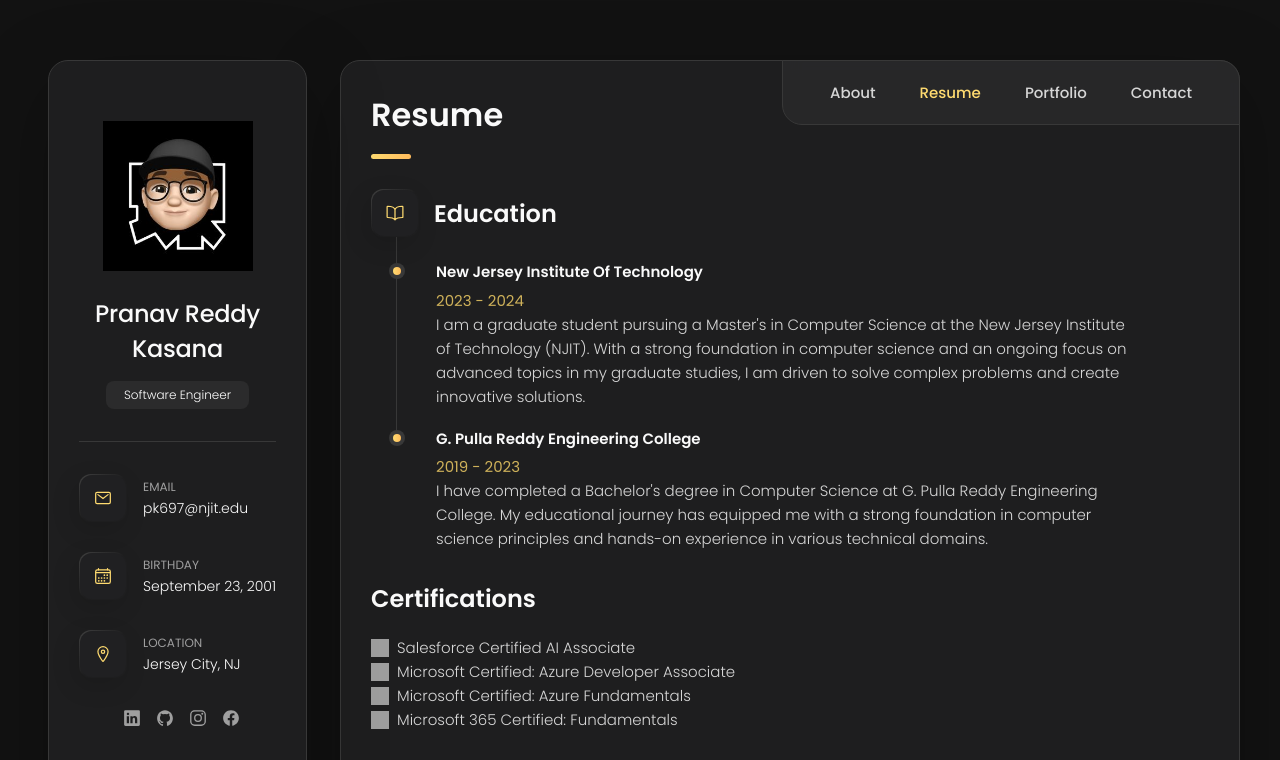
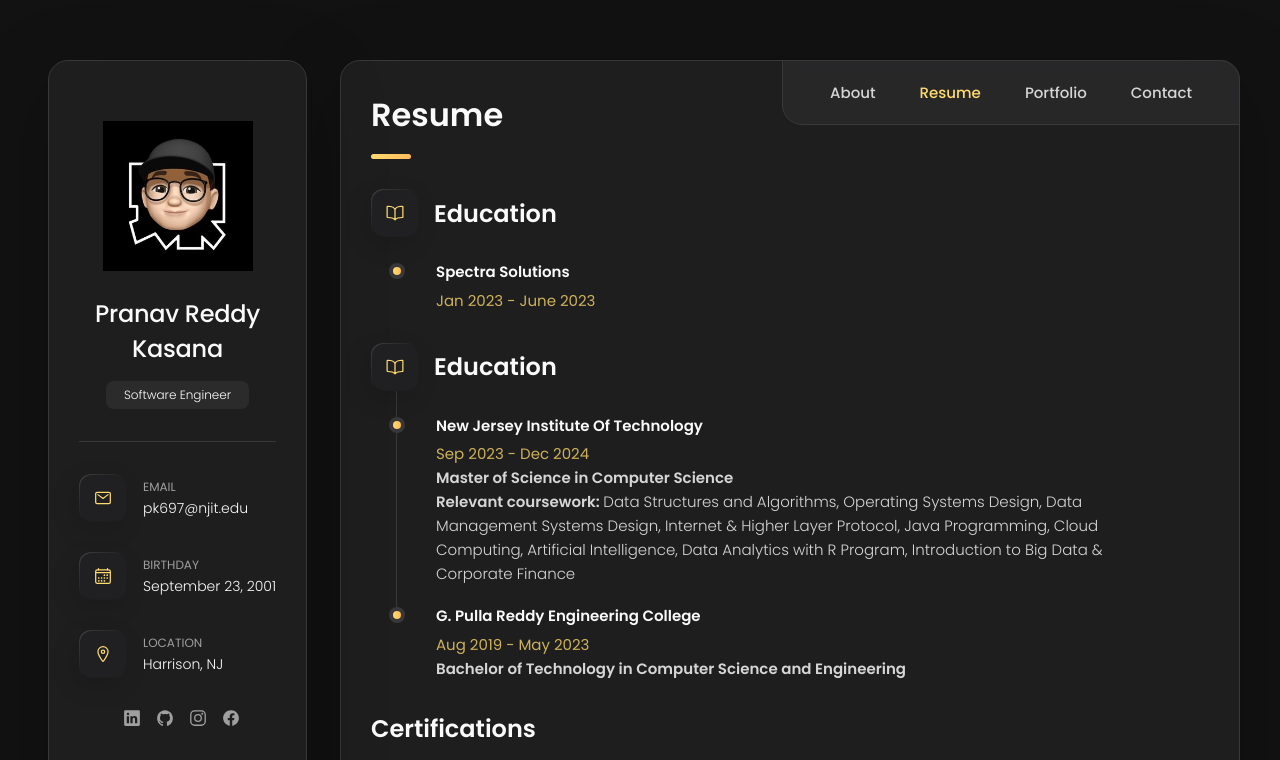
Before and after one commit to pranav-kasana/portfolio, a plain HTML site: page index.html in a window 1280 px wide. Both pictures are taken after a click on the button "Resume". Shown: the top 760 px of the page. Drawn offline with nearby package versions, Linux system fonts and the light colour scheme; grey boxes are pictures that could not be loaded.

Commit message:
`Update index.html with new education timeline and map location`

```diff
--- a/index.html
+++ b/index.html
@@ -81,7 +81,7 @@
 
               <div class="contact-info">
                 <p class="contact-title">Location</p>
-                <address>Jersey City, NJ</address>
+                <address>Harrison, NJ</address>
               </div>
             </li>
           </ul>
@@ -377,18 +377,40 @@
 
             <ol class="timeline-list">
               <li class="timeline-item">
+                <h4 class="h4 timeline-item-title">Spectra Solutions</h4>
+
+                <span>Jan 2023 - June 2023</span>
+
+                <p class="timeline-text"></p>
+              </li>
+            </ol>
+          </section>
+          <section class="timeline">
+            <div class="title-wrapper">
+              <div class="icon-box">
+                <ion-icon name="book-outline"></ion-icon>
+              </div>
+
+              <h3 class="h3">Education</h3>
+            </div>
+
+            <ol class="timeline-list">
+              <li class="timeline-item">
                 <h4 class="h4 timeline-item-title">
                   New Jersey Institute of Technology
                 </h4>
 
-                <span>2023 - 2024</span>
+                <span>Sep 2023 - Dec 2024</span>
 
                 <p class="timeline-text">
-                  I am a graduate student pursuing a Master's in Computer
-                  Science at the New Jersey Institute of Technology (NJIT). With
-                  a strong foundation in computer science and an ongoing focus
-                  on advanced topics in my graduate studies, I am driven to
-                  solve complex problems and create innovative solutions.
+                  <b>Master of Science in Computer Science</b>
+                </p>
+                <p class="timeline-text">
+                  <b>Relevant coursework: </b>Data Structures and Algorithms,
+                  Operating Systems Design, Data Management Systems Design,
+                  Internet & Higher Layer Protocol, Java Programming, Cloud
+                  Computing, Artificial Intelligence, Data Analytics with R
+                  Program, Introduction to Big Data & Corporate Finance
                 </p>
               </li>
 
@@ -396,15 +418,12 @@
                 <h4 class="h4 timeline-item-title">
                   G. Pulla Reddy Engineering College
                 </h4>
-
-                <span>2019 - 2023</span>
-
+                <span>Aug 2019 - May 2023</span>
                 <p class="timeline-text">
-                  I have completed a Bachelor's degree in Computer Science at G.
-                  Pulla Reddy Engineering College. My educational journey has
-                  equipped me with a strong foundation in computer science
-                  principles and hands-on experience in various technical
-                  domains.
+                  <b
+                    >Bachelor of Technology in Computer Science and
+                    Engineering</b
+                  >
                 </p>
               </li>
             </ol>
@@ -660,10 +679,13 @@
           <section class="mapbox" data-mapbox>
             <figure>
               <iframe
-                src="https://www.google.com/maps/embed?pb=!1m18!1m12!1m3!1d24152.709460998416!2d-74.0911194813189!3d40.7155734000506!2m3!1f0!2f0!3f0!3m2!1i1024!2i768!4f13.1!3m3!1m2!1s0x89c250af1dbd4991%3A0xa73d0d78a9adf3a4!2sJersey%20City%2C%20NJ%2C%20USA!5e0!3m2!1sen!2sus!4v1688890080331!5m2!1sen!2sus"
-                width="400"
-                height="300"
+                src="https://www.google.com/maps/embed?pb=!1m18!1m12!1m3!1d24158.899570039653!2d-74.1661580813555!3d40.74582384835726!2m3!1f0!2f0!3f0!3m2!1i1024!2i768!4f13.1!3m3!1m2!1s0x89c2537c4d36a5a1%3A0xe1c10f3b482ee935!2sHarrison%2C%20NJ%2007029%2C%20USA!5e0!3m2!1sen!2sus!4v1707231023456!5m2!1sen!2sus"
+                width="600"
+                height="450"
+                style="border: 0"
+                allowfullscreen=""
                 loading="lazy"
+                referrerpolicy="no-referrer-when-downgrade"
               ></iframe>
             </figure>
           </section>
```
